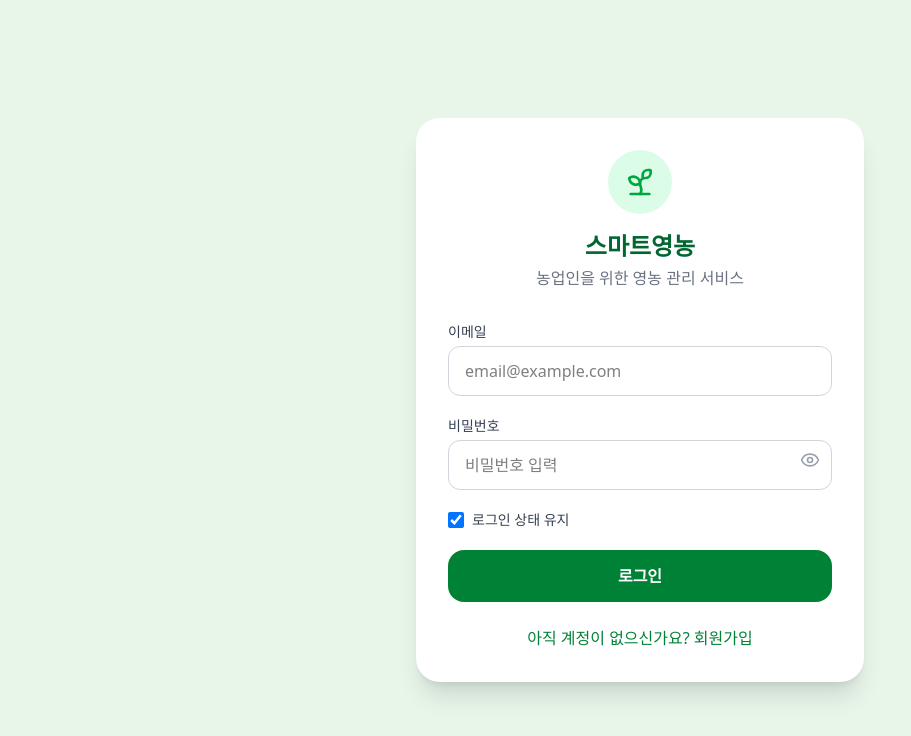
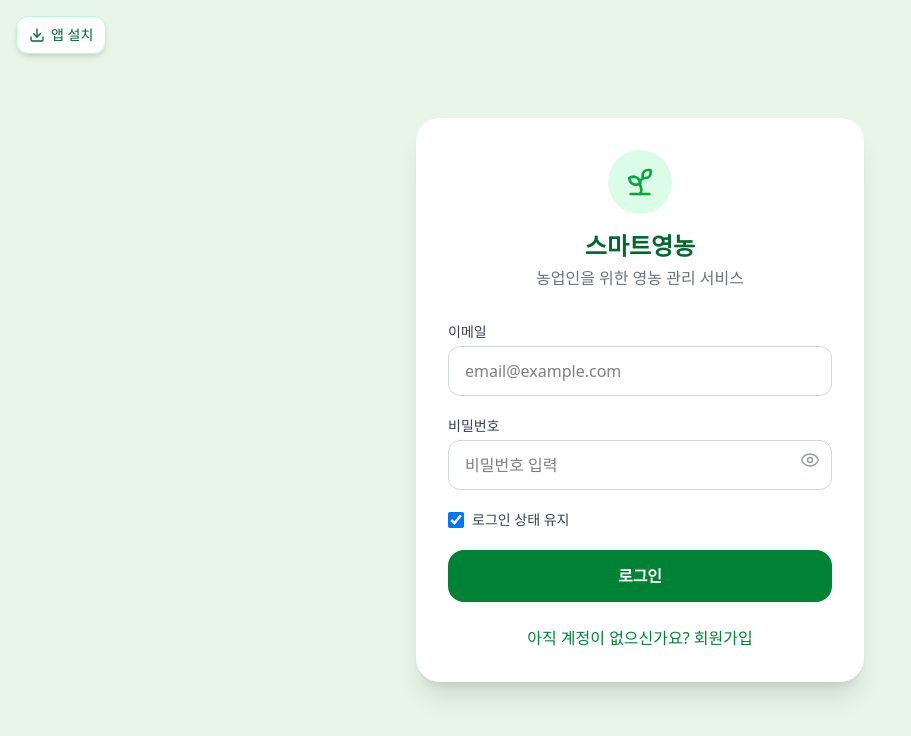
Before and after one commit to cksdudd103/farm-android, a React (Vite) app in the folder webapp/: page /login in a window 1280 px wide. Shown: the top 736 px of the page, without its empty margins (0-911 px from the left). Built offline with nearby package versions, Linux system fonts and the light colour scheme; no server answers.

Commit message:
feat: add PWA support (manifest, service worker, app icons, install button on login page)

```diff
--- a/webapp/index.html
+++ b/webapp/index.html
@@ -3,6 +3,13 @@
   <head>
     <meta charset="UTF-8" />
     <link rel="icon" type="image/svg+xml" href="/favicon.svg" />
+    <link rel="manifest" href="/manifest.json" />
+    <link rel="apple-touch-icon" href="/icons/icon-192.png" />
+    <meta name="theme-color" content="#15803d" />
+    <meta name="mobile-web-app-capable" content="yes" />
+    <meta name="apple-mobile-web-app-capable" content="yes" />
+    <meta name="apple-mobile-web-app-status-bar-style" content="black-translucent" />
+    <meta name="apple-mobile-web-app-title" content="스마트영농" />
     <meta name="viewport" content="width=device-width, initial-scale=1.0" />
     <title>스마트영농 - 웹</title>
   </head>
--- /dev/null
+++ b/webapp/public/sw.js
@@ -0,0 +1,16 @@
+const CACHE_NAME = 'smart-farm-v1'
+
+self.addEventListener('install', (event) => {
+  self.skipWaiting()
+})
+
+self.addEventListener('activate', (event) => {
+  event.waitUntil(self.clients.claim())
+})
+
+// Minimal pass-through fetch handler. Required for PWA installability on
+// most browsers, but intentionally does not cache API responses so data
+// always stays fresh.
+self.addEventListener('fetch', (event) => {
+  event.respondWith(fetch(event.request).catch(() => caches.match(event.request)))
+})
--- a/webapp/src/main.tsx
+++ b/webapp/src/main.tsx
@@ -11,3 +11,11 @@ createRoot(document.getElementById('root')!).render(
     </BrowserRouter>
   </StrictMode>,
 )
+
+if ('serviceWorker' in navigator) {
+  window.addEventListener('load', () => {
+    navigator.serviceWorker.register('/sw.js').catch((err) => {
+      console.error('SW registration failed:', err)
+    })
+  })
+}
--- a/webapp/src/pages/LoginPage.tsx
+++ b/webapp/src/pages/LoginPage.tsx
@@ -1,7 +1,83 @@
-import { useState } from 'react'
+import { useEffect, useState } from 'react'
 import { useNavigate } from 'react-router-dom'
 import { useAuth } from '../contexts/AuthContext'
-import { Sprout, Eye, EyeOff } from 'lucide-react'
+import { Sprout, Eye, EyeOff, Download, Smartphone } from 'lucide-react'
+
+type BeforeInstallPromptEvent = Event & {
+  prompt: () => Promise<void>
+  userChoice: Promise<{ outcome: 'accepted' | 'dismissed' }>
+}
+
+function isIos() {
+  return /iphone|ipad|ipod/i.test(window.navigator.userAgent)
+}
+
+function isStandalone() {
+  return (
+    window.matchMedia('(display-mode: standalone)').matches ||
+    (window.navigator as any).standalone === true
+  )
+}
+
+function InstallAppButton() {
+  const [deferredPrompt, setDeferredPrompt] = useState<BeforeInstallPromptEvent | null>(null)
+  const [installed, setInstalled] = useState(isStandalone())
+  const [showIosHint, setShowIosHint] = useState(false)
+
+  useEffect(() => {
+    const handler = (e: Event) => {
+      e.preventDefault()
+      setDeferredPrompt(e as BeforeInstallPromptEvent)
+    }
+    window.addEventListener('beforeinstallprompt', handler)
+    window.addEventListener('appinstalled', () => setInstalled(true))
+    return () => window.removeEventListener('beforeinstallprompt', handler)
+  }, [])
+
+  if (installed) return null
+
+  const handleClick = async () => {
+    if (deferredPrompt) {
+      await deferredPrompt.prompt()
+      const { outcome } = await deferredPrompt.userChoice
+      if (outcome === 'accepted') setInstalled(true)
+      setDeferredPrompt(null)
+      return
+    }
+    if (isIos()) {
+      setShowIosHint(true)
+      return
+    }
+    setShowIosHint(true)
+  }
+
+  return (
+    <div className="absolute top-4 left-4">
+      <button
+        onClick={handleClick}
+        className="flex items-center gap-1.5 px-3 py-2 bg-white/90 hover:bg-white shadow-md rounded-xl text-sm font-medium text-green-800 border border-green-200 transition"
+      >
+        <Download className="w-4 h-4" />
+        앱 설치
+      </button>
+      {showIosHint && (
+        <div className="mt-2 w-64 p-3 bg-white rounded-xl shadow-lg border border-gray-200 text-xs text-gray-700 space-y-1">
+          <div className="flex items-center gap-1.5 font-semibold text-gray-900">
+            <Smartphone className="w-4 h-4" /> 홈 화면에 추가하기
+          </div>
+          {isIos() ? (
+            <p>Safari 하단 공유 버튼(⬆️)을 누른 뒤 "홈 화면에 추가"를 선택하세요.</p>
+          ) : (
+            <p>브라우저 메뉴(⋮)에서 "홈 화면에 추가" 또는 "앱 설치"를 선택하세요.</p>
+          )}
+          <button onClick={() => setShowIosHint(false)} className="text-green-700 font-medium hover:underline">
+            닫기
+          </button>
+        </div>
+      )}
+    </div>
+  )
+}
 
 export function LoginPage() {
   const { user, login } = useAuth()
@@ -27,7 +103,8 @@ export function LoginPage() {
   }
 
   return (
-    <div className="min-h-screen flex items-center justify-center p-4">
+    <div className="relative min-h-screen flex items-center justify-center p-4">
+      <InstallAppButton />
       <div className="bg-white rounded-3xl shadow-xl w-full max-w-md p-8">
         <div className="text-center mb-8">
           <div className="inline-flex items-center justify-center w-16 h-16 rounded-full bg-green-100 mb-4">
```
Also changed, not shown: webapp/public/icons/icon-192.png (added), webapp/public/icons/icon-512.png (added), webapp/public/manifest.json (added).
